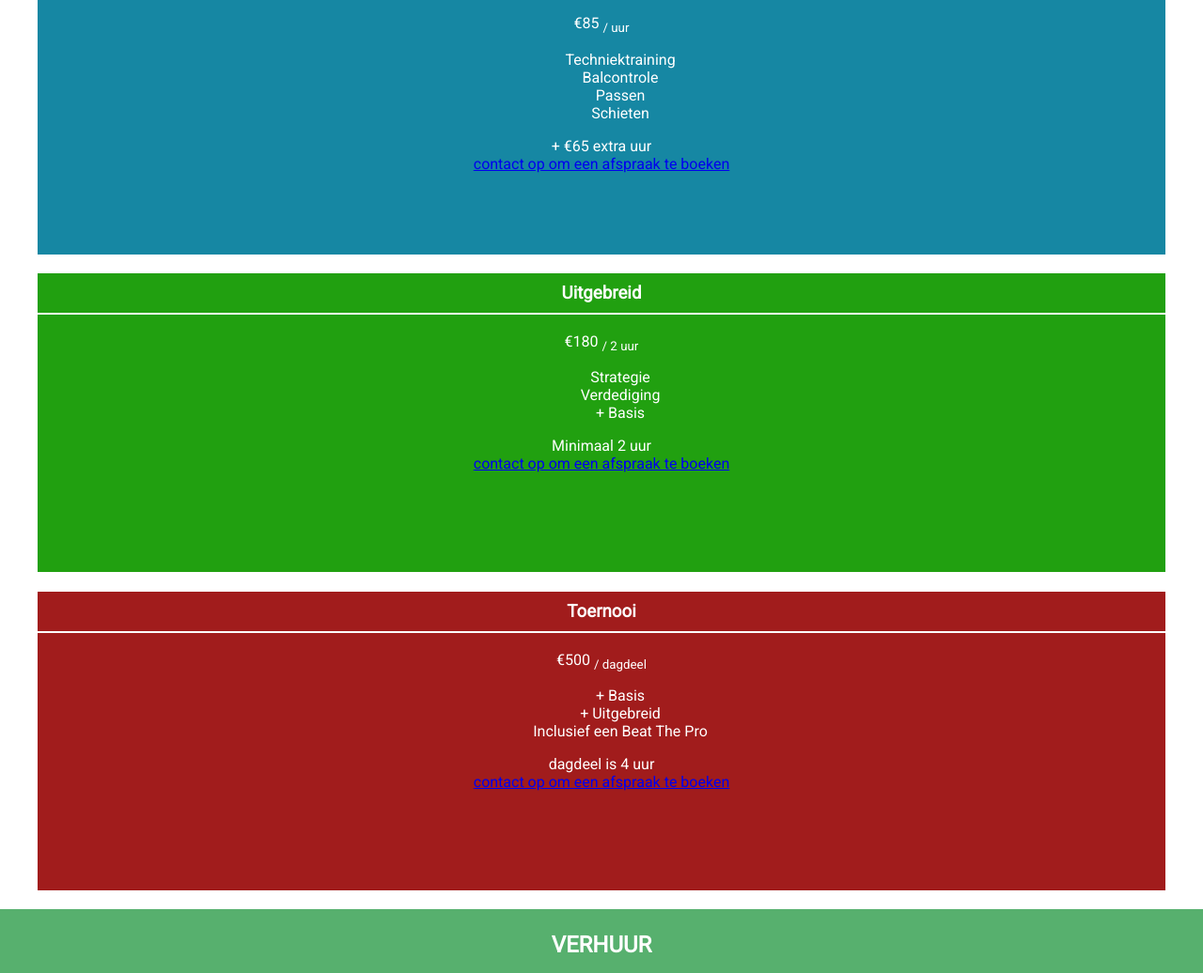
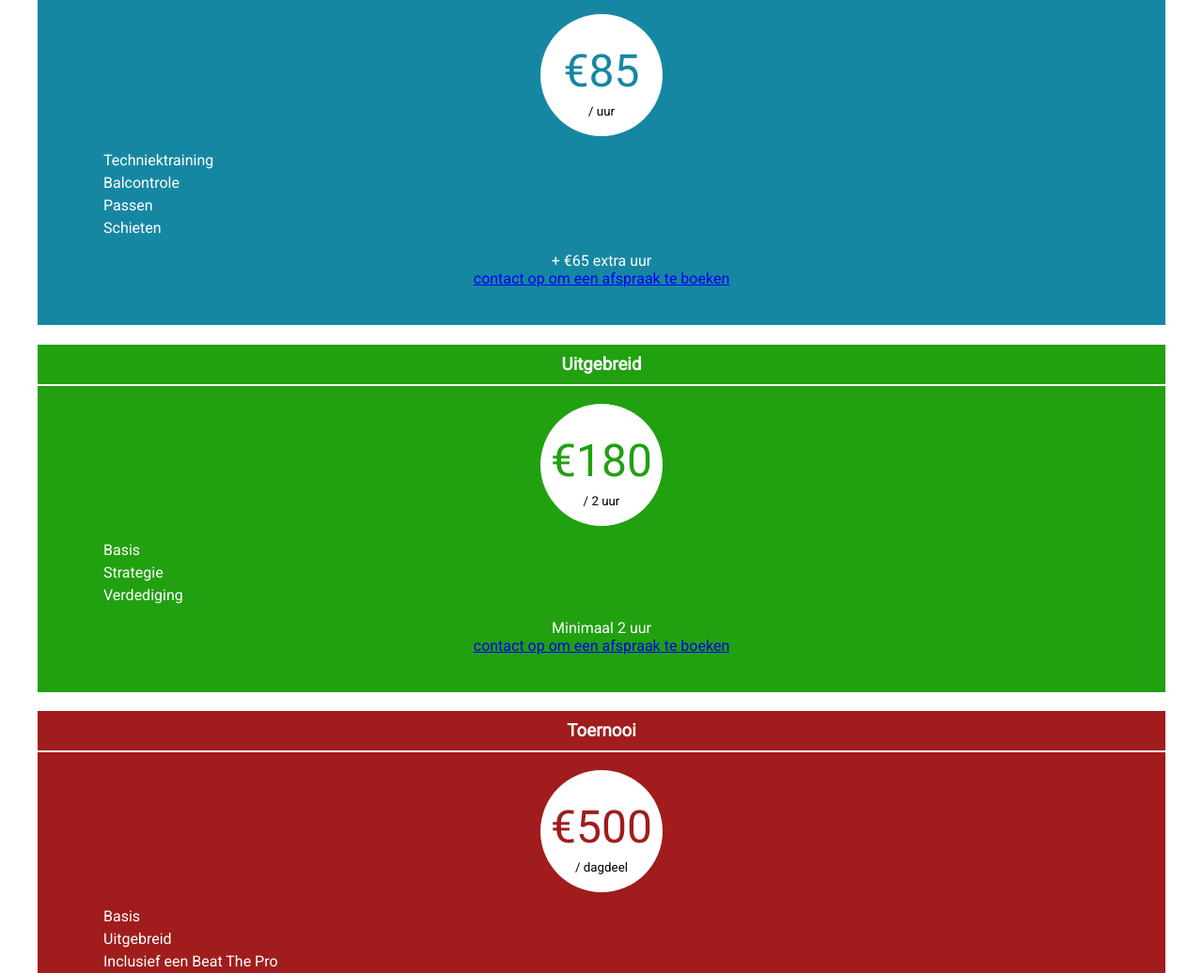
Before and after one commit to MaibHassin/tafelvoetbalclinics, a plain HTML site: page index.html in a window 1280 px wide. Shown: the part 3013-4049 px from the top of the page at 94% size. Drawn offline with nearby package versions, Linux system fonts and the light colour scheme.

Commit message:
updated package price styling and added vertical space between list items

```diff
--- a/css/style.css
+++ b/css/style.css
@@ -272,6 +272,12 @@ main section .article-heading {
 
 #clinics .package-card ul {
     list-style: none;
+    text-align: left;
+    padding-left: 70px;
+}
+
+#clinics .package-card ul li {
+    margin: 5px 0;
 }
 
 #clinics .package-card h3 {
@@ -280,16 +286,42 @@ main section .article-heading {
     padding: 10px;
 }
 
+#clinics .package-card .prices {
+    background-color: var(--bg-secondary-color);
+    color: #000;
+    width: 130px;
+    height: 130px;
+    margin: auto;
+    border-radius: 100px;
+    padding: 32px 5px;
+}
+
+#clinics .package-card .package-price {
+    font-size: 3em;
+}
+
 #clinics .package-1 {
     background-color: var(--package-1-card-color);
+}
+
+.package-1 .package-price {
+    color: var(--package-1-card-color);
 }
 
 #clinics .package-2 {
     background-color: var(--package-2-card-color);
 }
 
+.package-2 .package-price {
+    color: var(--package-2-card-color);
+}
+
 #clinics .package-3 {
     background-color: var(--package-3-card-color);
+}
+
+.package-3 .package-price {
+    color: var(--package-3-card-color);
 }
 
 /* Referenties */
--- a/index.html
+++ b/index.html
@@ -119,10 +119,11 @@
                     te nemen, als u een boeking wilt maken of voor andere vragen. Wij leveren werkelijk alles wat u
                     nodig heeft voor uw event!</p>
             </article>
+
             <div class="clinics-packages">
                 <div class="package-card package-1">
                     <h3>Basis</h3>
-                    <span class="prices"><span class="package-price">&euro;85 </span><sub>/ uur</sub></span>
+                    <div class="prices"><span class="package-price">&euro;85 </span><br><sub>/ uur</sub></div>
                     <ul class="package-features">
                         <li>Techniektraining</li>
                         <li>Balcontrole</li>
@@ -132,23 +133,25 @@
                     <span class="package-extra-info">+ &euro;65 extra uur </span><br>
                     <a class="buy-package-button" href="#contact">contact op om een afspraak te boeken</a>
                 </div>
+
                 <div class="package-card package-2">
                     <h3>Uitgebreid</h3>
-                    <span class="prices"><span class="package-price">&euro;180 </span><sub>/ 2 uur</sub></span>
+                    <div class="prices"><span class="package-price">&euro;180 </span><sub>/ 2 uur</sub></div>
                     <ul class="package-features">
+                        <li><span class="package-1-addition">Basis</span></li>
                         <li>Strategie</li>
                         <li>Verdediging</li>
-                        <li><span class="package-1-addition">+ Basis</span></li>
                     </ul>
                     <span class="package-extra-info"> Minimaal 2 uur </span><br>
                     <a class="buy-package-button" href="#contact">contact op om een afspraak te boeken</a>
                 </div>
+
                 <div class="package-card package-3">
                     <h3>Toernooi</h3>
-                    <span class="prices"><span class="package-price">&euro;500 </span><sub>/ dagdeel</sub></span>
+                    <div class="prices"><span class="package-price">&euro;500 </span><sub>/ dagdeel</sub></div>
                     <ul class="package-features">
-                        <li><span class="package-1-addition">+ Basis</span></li>
-                        <li><span class="package-2-addition">+ Uitgebreid</span></li>
+                        <li><span class="package-1-addition">Basis</span></li>
+                        <li><span class="package-2-addition">Uitgebreid</span></li>
                         <li>Inclusief een <span class="beat-the-pro">Beat The Pro</span></li>
                     </ul>
                     <span class="package-extra-info"> dagdeel is 4 uur </span><br>
```
